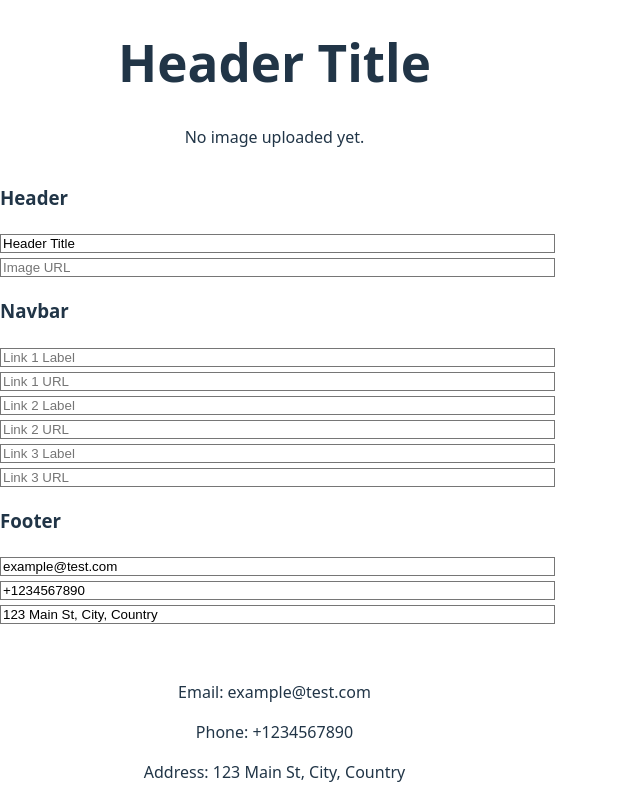
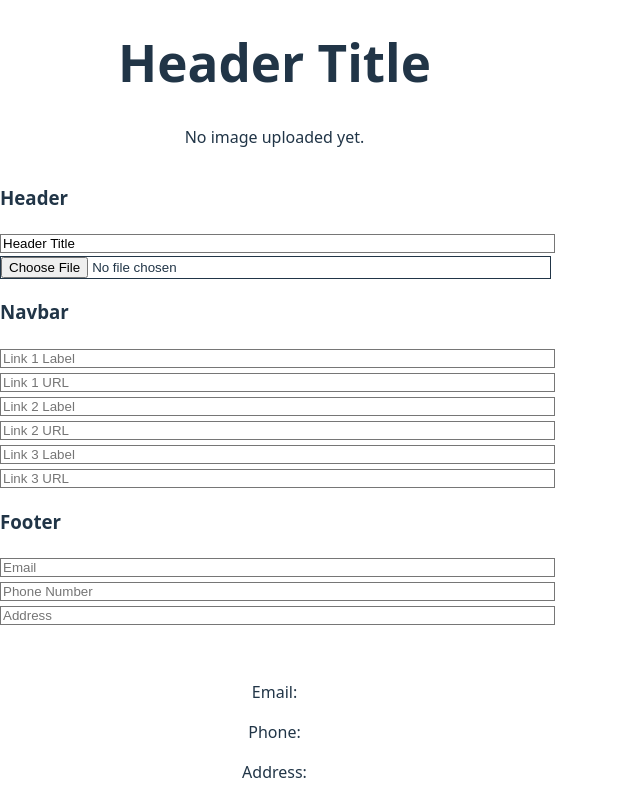
Before and after one commit to MohammadhRimaz/Cloud-Dashboard, a React (Vite) app: page / in a window 1280 px wide. Shown: the whole page, without its empty margins (0-640 px from the left). Built offline with nearby package versions, Linux system fonts and the light colour scheme.

Commit message:
Update footer state initialization and add image upload functionality in Dashboard

```diff
--- a/src/App.jsx
+++ b/src/App.jsx
@@ -18,9 +18,9 @@ function App() {
 
   // State variable for footer text
   const [footerInfo, setFooterInfo] = useState({
-    email: "example@test.com",
-    phone: "+1234567890",
-    address: "123 Main St, City, Country",
+    email: "",
+    phone: "",
+    address: "",
   });
 
   return (
--- a/src/pages/Dashboard.jsx
+++ b/src/pages/Dashboard.jsx
@@ -17,6 +17,31 @@ const Dashboard = ({
     setFooterInfo({ ...footerInfo, [field]: value });
   };
 
+  const handleImageUpload = async (e) => {
+    const file = e.target.files[0];
+    if (!file) return;
+
+    const formData = new FormData();
+    formData.append("file", file);
+    formData.append("upload_preset", "unsigned_preset");
+    formData.append("cloud_name", "ddwabvz91");
+
+    try {
+      const res = await fetch(
+        "https://api.cloudinary.com/v1_1/ddwabvz91/image/upload",
+        {
+          method: "POST",
+          body: formData,
+        }
+      );
+      const data = await res.json();
+      setHeaderImage(data.secure_url);
+    } catch (err) {
+      console.error("Image upload failed:", err);
+      alert("Failed to upload image. Please try again.");
+    }
+  };
+
   return (
     <div className="bg-white p-6 rounded-lg shadow-md space-y-6">
       {/* Header Controls */}
@@ -26,14 +51,14 @@ const Dashboard = ({
           type="text"
           value={headerTitle}
           onChange={(e) => setHeaderTitle(e.target.value)}
-          className="border p-2 w-full"
+          className="border p-2 w-full mb-2"
           placeholder="Header Title"
         />
         <input
-          type="text"
-          onChange={(e) => setHeaderImage(e.target.value)}
-          className="border p-2 w-full mt-2"
-          placeholder="Image URL"
+          type="file"
+          accept="image/*"
+          onChange={handleImageUpload}
+          className="border p-2 w-full mb-2"
         />
       </section>
 
```
